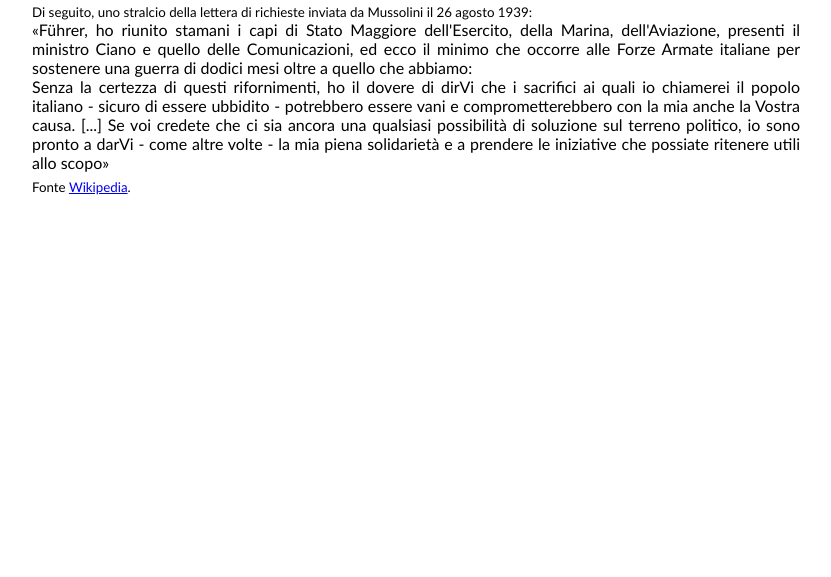
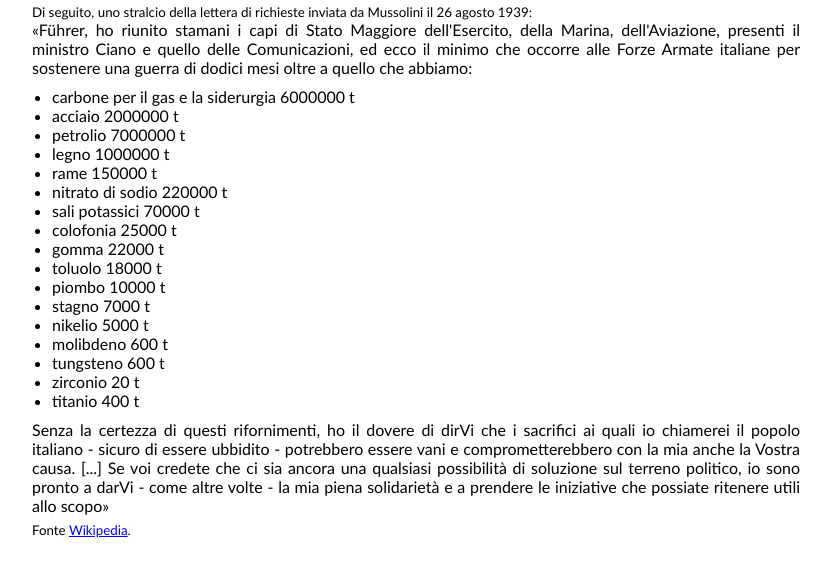
Before and after one commit to manuelmenama/js-lista-spesa, a plain HTML site: page index.html in a window 1280 px wide. Shown: the part 199-776 px from the top of the page, without its empty margins (224-1055 px from the left). Drawn offline with Linux system fonts and the light colour scheme.

Commit message:
ended for

```diff
--- a/css/style.css
+++ b/css/style.css
@@ -15,3 +15,7 @@
   margin: 100px auto;
   text-align: justify;
 }
+
+ul{
+  padding: 10px 0 10px 20px;
+}
--- a/js/script.js
+++ b/js/script.js
@@ -19,3 +19,12 @@
 ];
 
 const lista = document.querySelector('ul');
+
+for (let i = 0; i < shopList.length; i++){
+
+ let newListItem = document.createElement("li");
+ lista.append(newListItem);
+
+ newListItem.innerHTML = shopList[i];
+
+}
```
